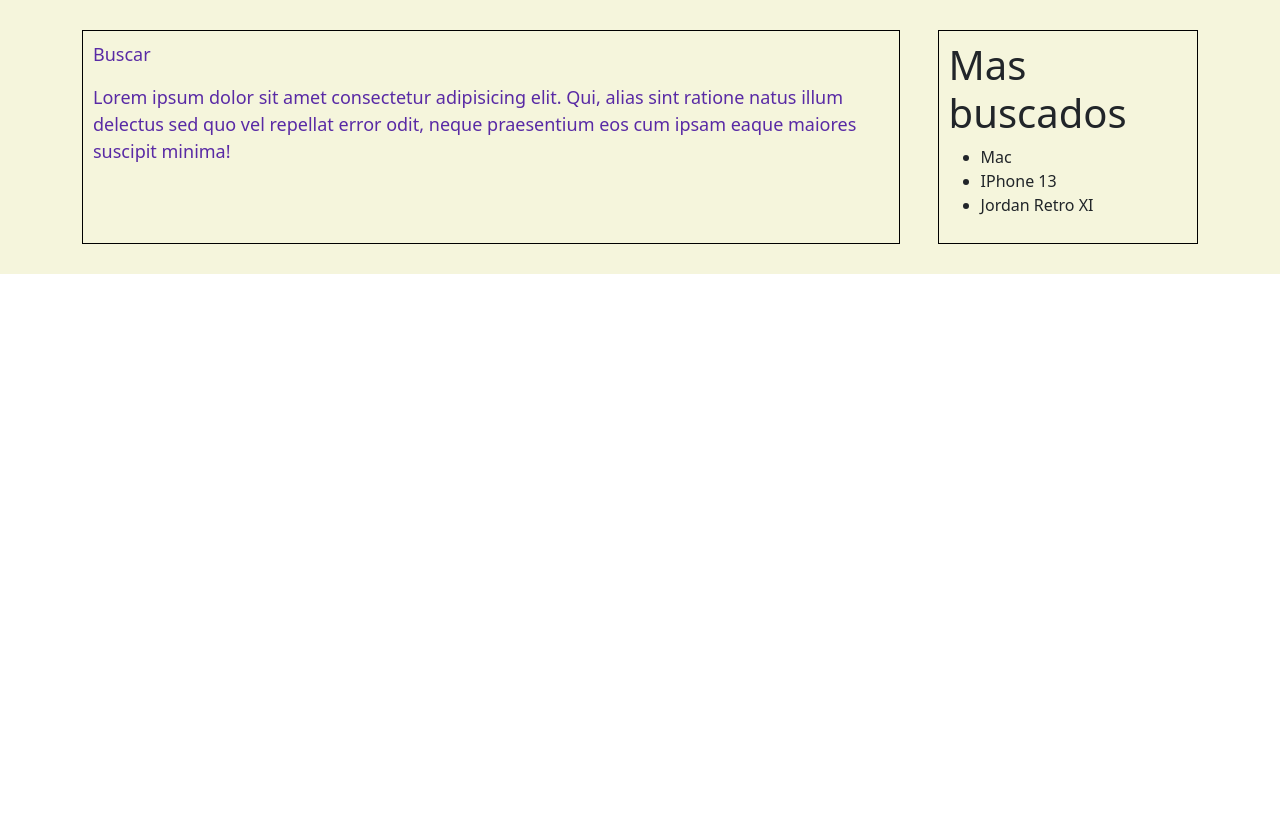
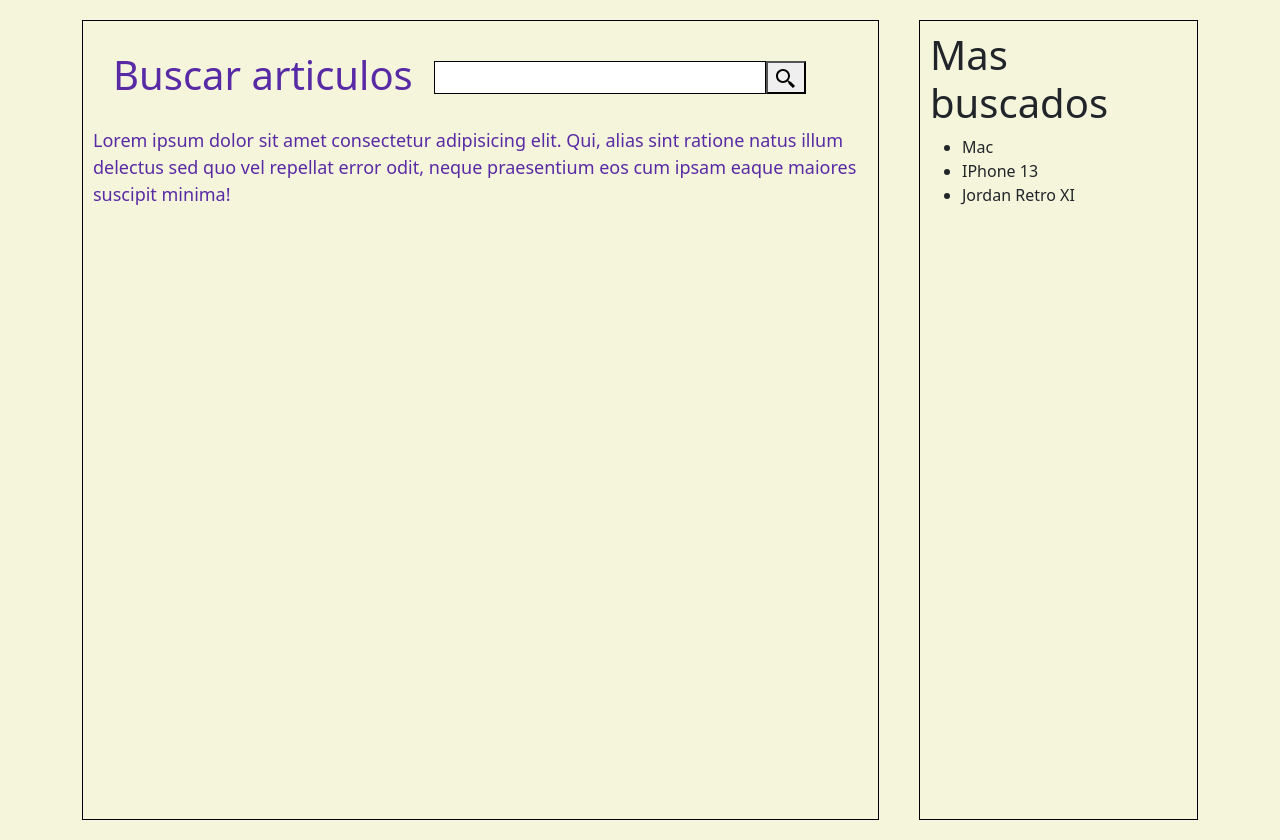
Before and after one commit to msosav/Lookup, a Django app: page / in a window 1280 px wide. Shown: the part 56-896 px from the top of the page. Before the commit the page ends 330 px from the top, so only its background shows below. Run offline with Django 4.2, Linux system fonts and the light colour scheme.

Commit message:
cree la estructura de la pagina y separe las secciones

```diff
--- /dev/null
+++ b/templates/busquedaDeArticulos.html
@@ -0,0 +1,44 @@
+{% load static %}
+
+<style>
+  .buscador {
+    padding: 10px;
+    font-size: large;
+    border: 1px solid black;
+    color: rgb(89, 42, 165);
+    height: 100vh;
+  }
+  .container-busqueda {
+    padding: 20px;
+    display: grid;
+    grid-template-columns: 2.2fr 3fr;
+  }
+  .container-form {
+    padding: 10px;
+    display: grid;
+    grid-template-columns: 2.1fr 0.01fr 0.2fr;
+  }
+  .container-busqueda input {
+    border: 1px solid black;
+  }
+</style>
+<html>
+  <div class="buscador">
+    <div class="container-busqueda">
+      <h1>Buscar articulos</h1>
+      <form action="POST">
+        <div class="container-form">
+          <input type="text" name="barra de busqueda" id="barra-de-busqueda" />
+          <button type="submit">
+            <img src="{% static 'images/iconoBusqueda.svg'%}" alt="" />
+          </button>
+        </div>
+      </form>
+    </div>
+    <p>
+      Lorem ipsum dolor sit amet consectetur adipisicing elit. Qui, alias sint
+      ratione natus illum delectus sed quo vel repellat error odit, neque
+      praesentium eos cum ipsam eaque maiores suscipit minima!
+    </p>
+  </div>
+</html>
--- a/templates/inicio.html
+++ b/templates/inicio.html
@@ -7,20 +7,10 @@
         background-color: beige;
       }
       .container {
-        padding: 30px;
+        padding: 20px;
         display: grid;
-        grid-template-columns: 2.2fr 0.1fr 0.7fr;
+        grid-template-columns: 2fr 0.1fr 0.7fr;
         background-color: beige;
-      }
-      .buscador {
-        padding: 10px;
-        font-size: large;
-        border: 1px solid black;
-        color: rgb(89, 42, 165);
-      }
-      .mas-buscados {
-        padding: 10px;
-        border: 1px solid black;
       }
     </style>
   </head>
@@ -28,23 +18,9 @@
     {% include "navBar.html" %}
     <div class="inicio">
       <div class="container">
-        <div class="buscador">
-          <p>Buscar</p>
-          <p>
-            Lorem ipsum dolor sit amet consectetur adipisicing elit. Qui, alias
-            sint ratione natus illum delectus sed quo vel repellat error odit,
-            neque praesentium eos cum ipsam eaque maiores suscipit minima!
-          </p>
-        </div>
+        <div>{% include "busquedaDeArticulos.html" %}</div>
         <div></div>
-        <div class="mas-buscados">
-          <h1>Mas buscados</h1>
-          <ul>
-            {% for producto in productos %}
-            <li>{{producto}}</li>
-            {% endfor %}
-          </ul>
-        </div>
+        <div>{% include "masBuscados.html" %}</div>
       </div>
     </div>
   </body>
--- /dev/null
+++ b/templates/masBuscados.html
@@ -0,0 +1,20 @@
+<!DOCTYPE html>
+<style>
+  .mas-buscados {
+    padding: 10px;
+    border: 1px solid black;
+    height: 100vh;
+  }
+</style>
+<html lang="en">
+  <body>
+    <div class="mas-buscados">
+      <h1>Mas buscados</h1>
+      <ul>
+        {% for producto in productos %}
+        <li>{{producto}}</li>
+        {% endfor %}
+      </ul>
+    </div>
+  </body>
+</html>
```
Also changed, not shown: static/css/inicio2.css (deleted, +0 -19 lines), static/images/iconoBusqueda.svg (added).
